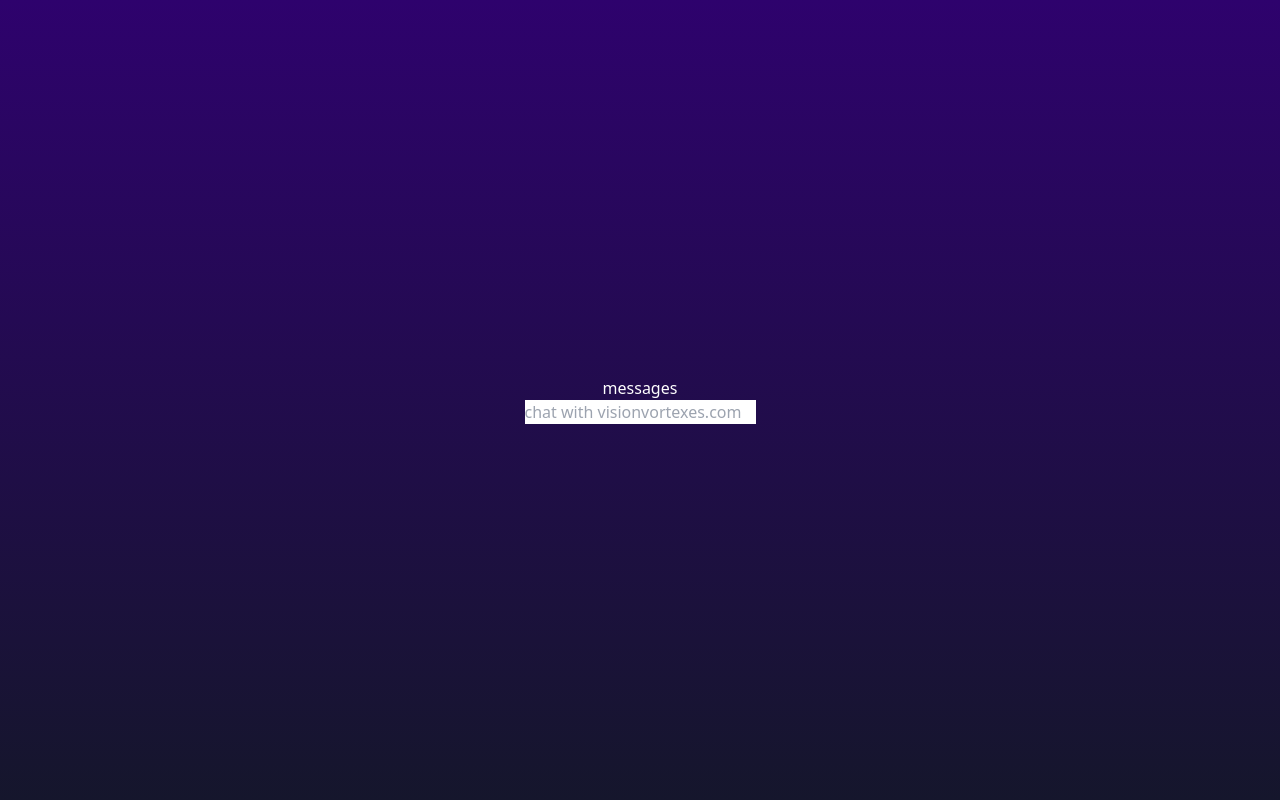
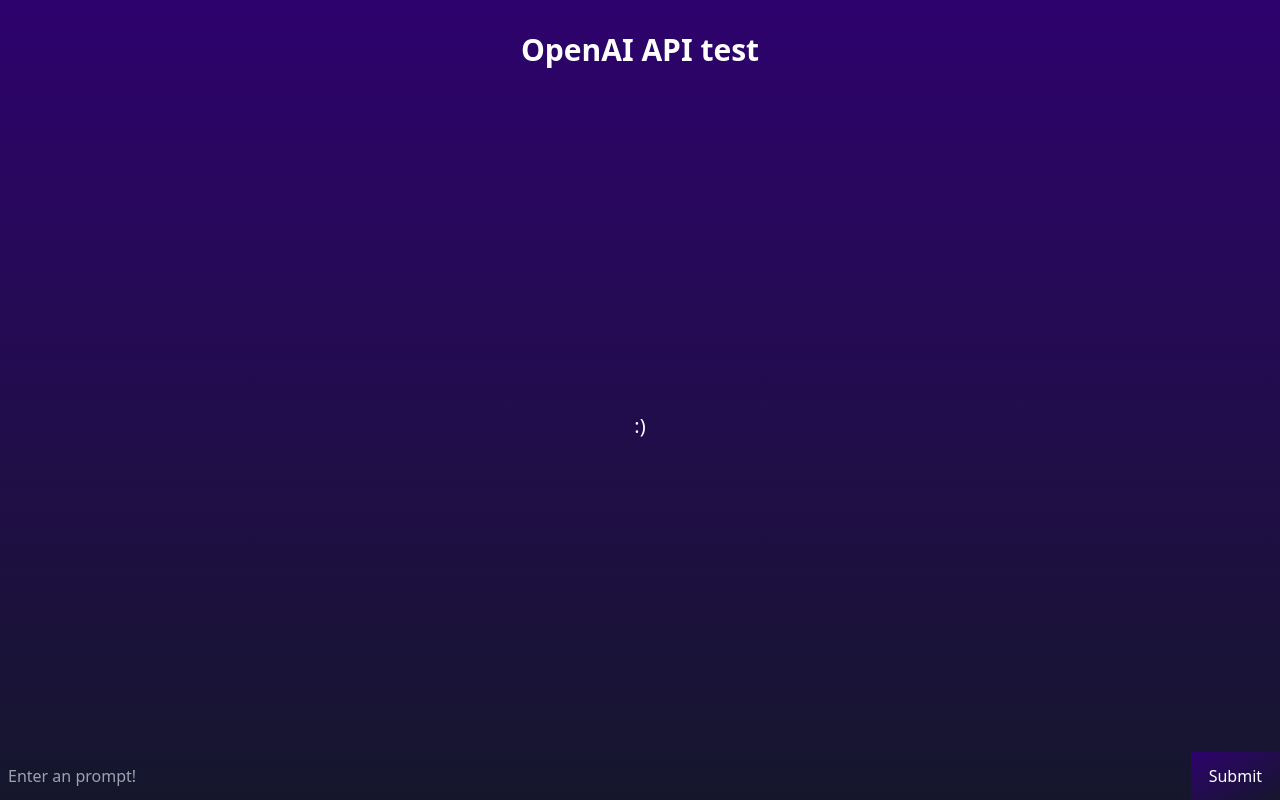
Before and after one commit to MohamedBechirMejri/aichat, a Next.js app: page / in a window 1280 px wide. Built offline with nearby package versions, Linux system fonts and the light colour scheme.

Commit message:
add frontend

```diff
--- a/src/pages/index.tsx
+++ b/src/pages/index.tsx
@@ -1,7 +1,35 @@
+/* eslint-disable @typescript-eslint/no-misused-promises */
+/* eslint-disable @typescript-eslint/no-unsafe-assignment */
+/* eslint-disable @typescript-eslint/no-unsafe-call */
+/* eslint-disable @typescript-eslint/no-unsafe-member-access */
+/* eslint-disable @typescript-eslint/no-unsafe-argument */
+
+import React from "react";
 import { type NextPage } from "next";
 import Head from "next/head";
+import { useState } from "react";
 
 const Home: NextPage = () => {
+  const [value, setValue] = useState("");
+  const [result, setResult] = useState();
+  const [loading, setLoading] = useState(false);
+
+  const handleSubmit = async (e) => {
+    e.preventDefault();
+    setLoading(true);
+    const res = await fetch("/api/ai", {
+      method: "POST",
+      headers: {
+        "Content-Type": "application/json",
+      },
+      body: JSON.stringify({ prompt: value }),
+    });
+    const data = await res.json();
+    setResult(data.result);
+    setLoading(false);
+    setValue("");
+  };
+
   return (
     <>
       <Head>
@@ -9,9 +37,35 @@
         <meta name="description" content="Generated by create-t3-app" />
         <link rel="icon" href="/favicon.ico" />
       </Head>
-      <main className="flex min-h-screen flex-col items-center justify-center bg-gradient-to-b from-[#2e026d] to-[#15162c] text-white">
-        <div>messages</div>
-        <input type="text" placeholder="chat with visionvortexes.com" />
+      <main className="flex h-[100svh] flex-col items-center justify-between bg-gradient-to-b from-[#2e026d] to-[#15162c] text-white">
+        <h1 className="p-8 text-3xl font-bold">OpenAI API test</h1>
+        {loading ? (
+          <p className="animate-pulse">...</p>
+        ) : (
+          <p className="p-4 text-center text-xl font-medium">
+            {result || ":)"}
+          </p>
+        )}
+        <form
+          onSubmit={handleSubmit}
+          className="flex h-12 w-full"
+          autoComplete="off"
+        >
+          <input
+            type="text"
+            name="prompt"
+            placeholder="Enter an prompt!"
+            value={value}
+            onChange={(e) => setValue(e.target.value)}
+            className="h-full w-full border-none bg-transparent p-2 text-white outline-none"
+          />
+          <button
+            type="submit"
+            className="w-24 bg-gradient-to-br from-[#2e026d] to-[#15162c]"
+          >
+            Submit
+          </button>
+        </form>
       </main>
     </>
   );
```
